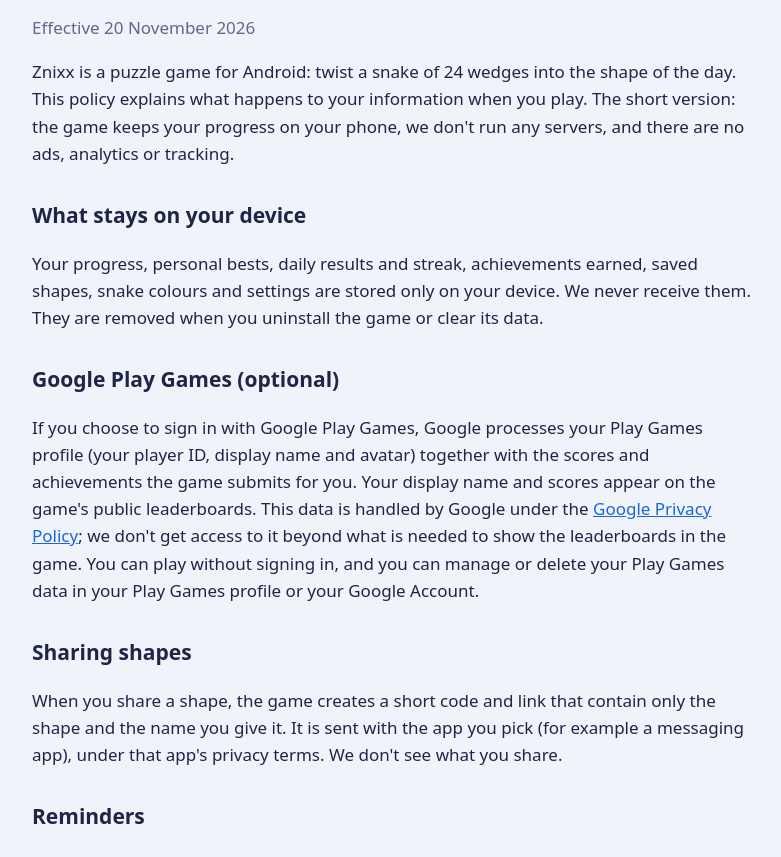
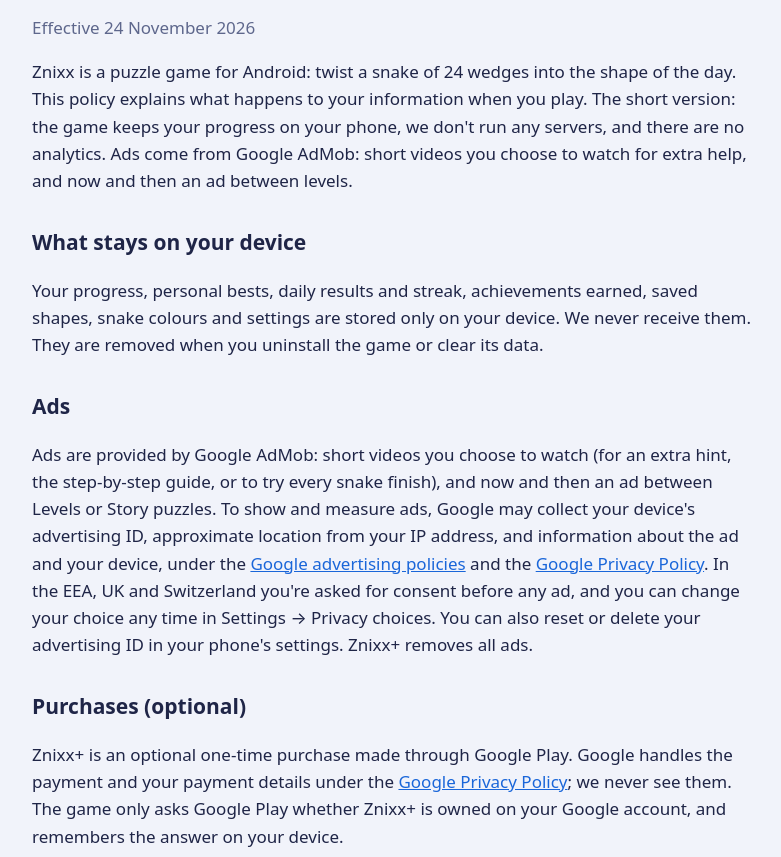
Before and after one commit to l0ffhax/l0ffhax.github.io, a plain HTML site: page znixx/privacy/index.html in a window 1280 px wide. Shown: the part 91-948 px from the top of the page, without its empty margins (248-1029 px from the left). Drawn offline with Linux system fonts and the light colour scheme.

Commit message:
Update the Znixx privacy policy for ads and Znixx+
Add sections on AdMob ads (rewarded videos and occasional ads between
levels, consent and Privacy choices) and on the optional Znixx+
purchase through Google Play. Effective 24 November 2026.

Co-Authored-By: Claude Opus 5.5 <noreply@anthropic.com>

```diff
--- a/znixx/privacy/index.html
+++ b/znixx/privacy/index.html
@@ -21,18 +21,37 @@
   <body>
     <main>
       <header><img src="../icon.png" alt="" /><h1>Znixx privacy policy</h1></header>
-      <p class="muted">Effective 20 November 2026</p>
+      <p class="muted">Effective 24 November 2026</p>
 
       <p>
         Znixx is a puzzle game for Android: twist a snake of 24 wedges into the shape of the day. This policy explains what
         happens to your information when you play. The short version: the game keeps your progress on your phone, we don't run
-        any servers, and there are no ads, analytics or tracking.
+        any servers, and there are no analytics. Ads come from Google AdMob: short videos you choose to watch for extra help,
+        and now and then an ad between levels.
       </p>
 
       <h2>What stays on your device</h2>
       <p>
         Your progress, personal bests, daily results and streak, achievements earned, saved shapes, snake colours and settings
         are stored only on your device. We never receive them. They are removed when you uninstall the game or clear its data.
+      </p>
+
+      <h2>Ads</h2>
+      <p>
+        Ads are provided by Google AdMob: short videos you choose to watch (for an extra hint, the step-by-step guide, or to
+        try every snake finish), and now and then an ad between Levels or Story puzzles. To show and measure ads, Google may
+        collect your device's advertising ID, approximate location from your IP address, and information about the ad and your
+        device, under the <a href="https://policies.google.com/technologies/ads">Google advertising policies</a> and the
+        <a href="https://policies.google.com/privacy">Google Privacy Policy</a>. In the EEA, UK and Switzerland you're asked
+        for consent before any ad, and you can change your choice any time in Settings → Privacy choices. You can also reset or
+        delete your advertising ID in your phone's settings. Znixx+ removes all ads.
+      </p>
+
+      <h2>Purchases (optional)</h2>
+      <p>
+        Znixx+ is an optional one-time purchase made through Google Play. Google handles the payment and your payment details
+        under the <a href="https://policies.google.com/privacy">Google Privacy Policy</a>; we never see them. The game only asks
+        Google Play whether Znixx+ is owned on your Google account, and remembers the answer on your device.
       </p>
 
       <h2>Google Play Games (optional)</h2>
```
